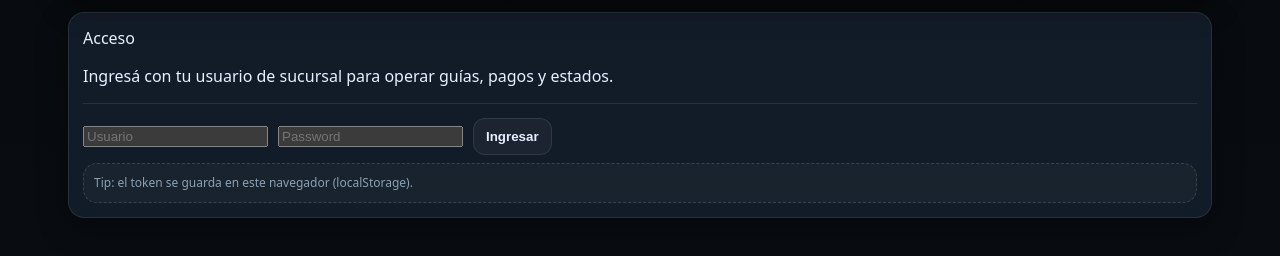
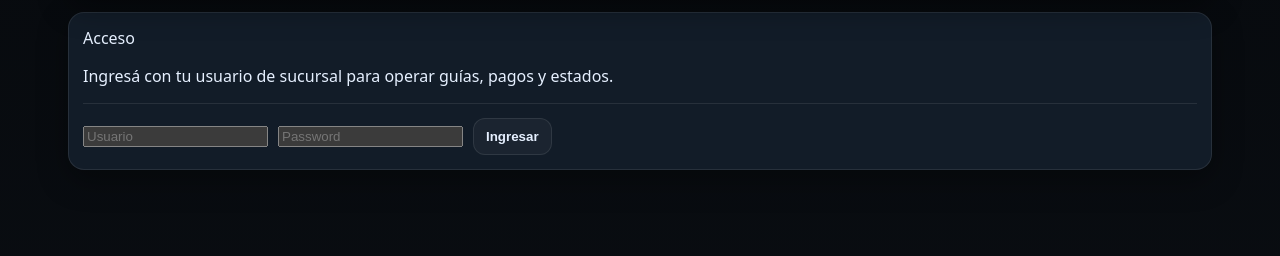
Before and after one commit to contactoeloscar-gif/exr_system, a website: page public/operador.html in a window 1280 px wide. Shown: the part 106-362 px from the top of the page. Drawn offline with Linux system fonts and the light colour scheme.

Commit message:
actualiza texto

```diff
--- a/public/operador.html
+++ b/public/operador.html
@@ -185,9 +185,6 @@
             <button class="exr-pro-btn" id="btnLogin" type="button">Ingresar</button>
           </div>
 
-          <div class="exr-pro-hint" style="margin-top:8px;">
-            Tip: el token se guarda en este navegador (localStorage).
-          </div>
         </div>
 
         <div id="appBox" style="display:none;">
```
